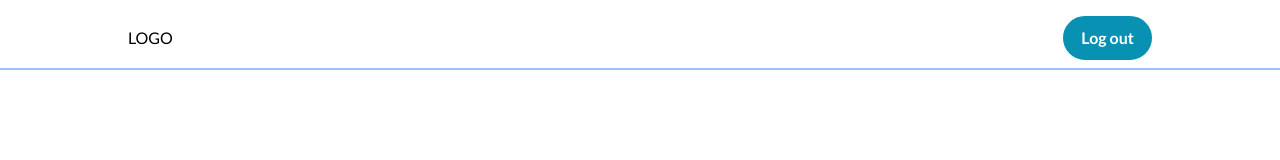
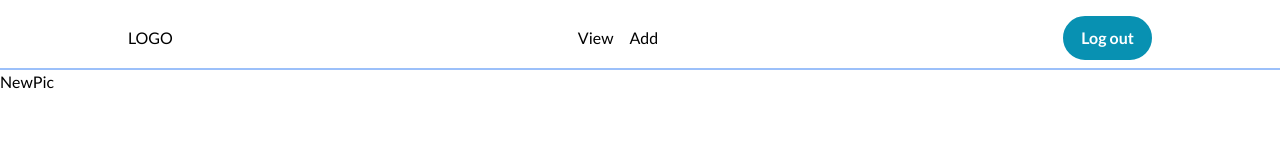
Before and after one commit to lilKriT/MERN-Image-Gallery, a React (Vite) app in the folder packages/client/: page /newpic in a window 1280 px wide. Before the commit this address had no page. Shown: the top 160 px of the page. Built offline with nearby package versions, Linux system fonts and the light colour scheme.

Commit message:
Added a new route and page for adding pics.

```diff
--- a/packages/client/src/App.tsx
+++ b/packages/client/src/App.tsx
@@ -3,6 +3,7 @@ import Header from "./components/Header";
 import Home from "./pages/Home";
 import Login from "./pages/Login";
 import Register from "./pages/Register";
+import NewPic from "./pages/NewPic";
 import { useContext } from "react";
 import { AppContext } from "./context/AppContext";
 
@@ -17,6 +18,7 @@ function App() {
           <Route path="/" element={<Home />} />
           <Route path="/login" element={user ? <Home /> : <Login />} />
           <Route path="/register" element={user ? <Home /> : <Register />} />
+          <Route path="/newpic" element={user ? <NewPic /> : <Login />} />
         </Routes>
       </Router>
     </>
--- a/packages/client/src/components/Header.tsx
+++ b/packages/client/src/components/Header.tsx
@@ -13,7 +13,19 @@ const Header = () => {
     <header className="flex justify-center border-b-2 border-blue-500/50">
       <div className="container flex justify-between items-center mt-4 mb-2">
         <Link to="/">LOGO</Link>
-        <nav>
+        <nav className="flex">
+          <menu className="flex gap-4">
+            <li>
+              <Link to="/">View</Link>
+            </li>
+            {user && (
+              <li>
+                <Link to="/newpic">Add</Link>
+              </li>
+            )}
+          </menu>
+        </nav>
+        <nav className="flex">
           <menu className="flex gap-4">
             {user ? (
               <li>
--- /dev/null
+++ b/packages/client/src/pages/NewPic.tsx
@@ -0,0 +1,7 @@
+import React from "react";
+
+const NewPic = () => {
+  return <div>NewPic</div>;
+};
+
+export default NewPic;
```
